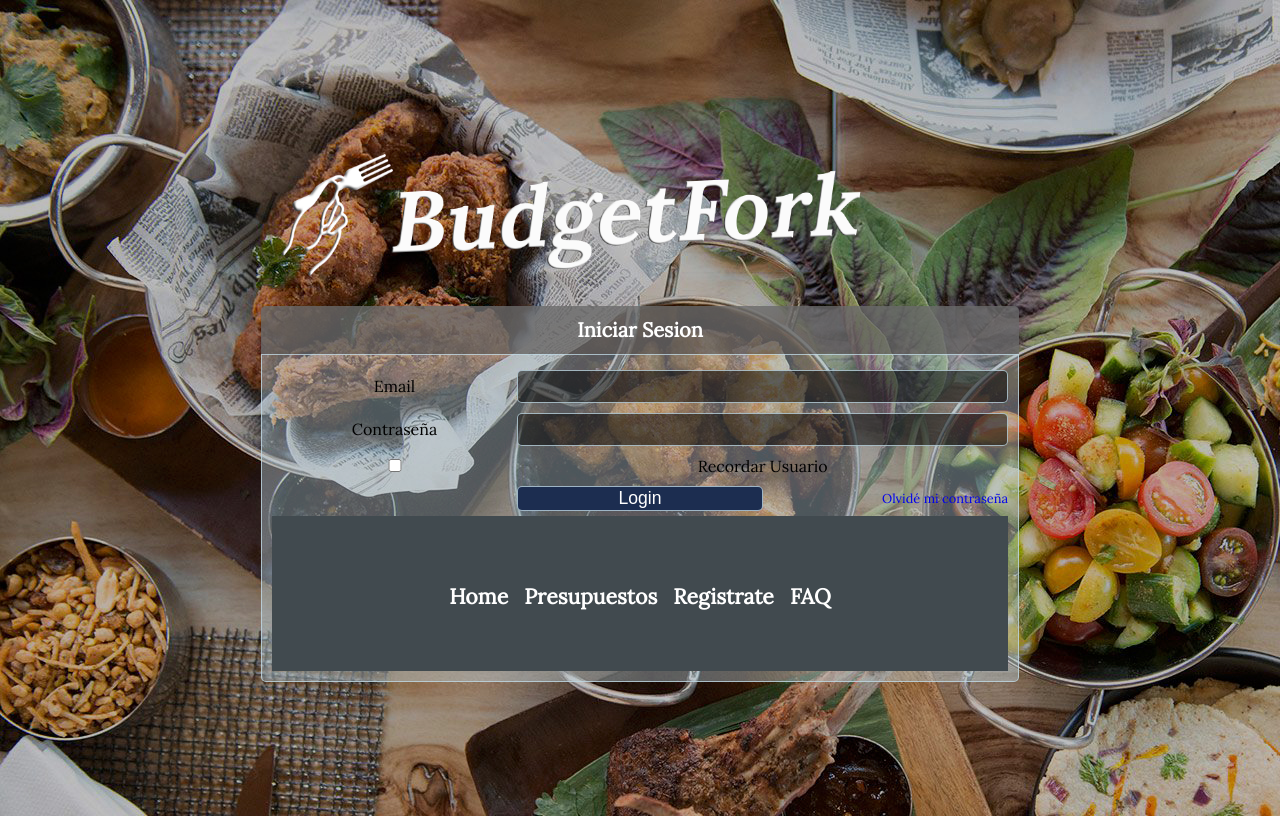
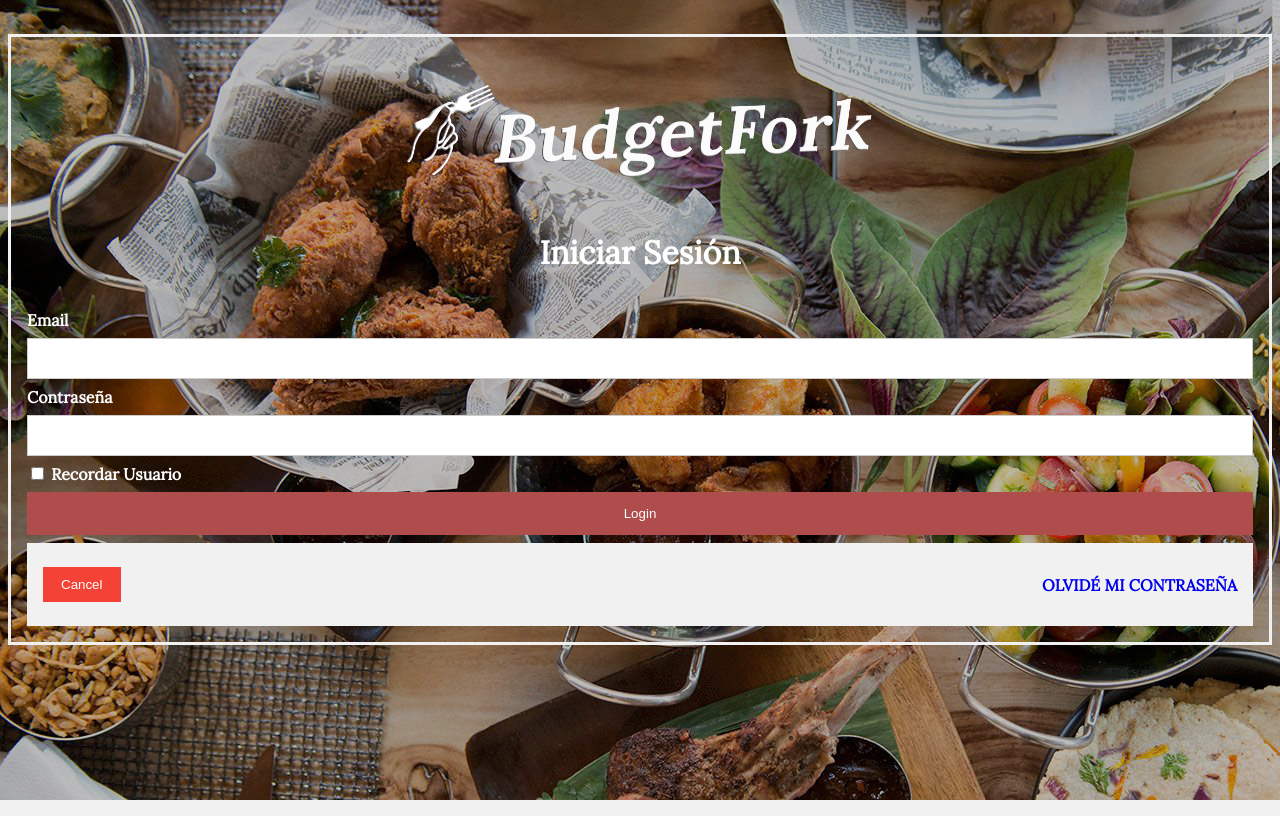
Before and after one commit to ferdeu/sprint3, a PHP site: page /login.php in a window 1280 px wide. Run offline with PHP 8.4, Linux system fonts and the light colour scheme.

Commit message:
Add files via upload

```diff
--- a/login.php
+++ b/login.php
@@ -62,22 +62,17 @@
 
 
 	<link href="https://fonts.googleapis.com/css?family=Lora" rel="stylesheet">
-  <link rel="stylesheet" href="./css/login.css">
+  <link rel="stylesheet" href="./css/estilo.css">
 
 </head>
 
 <body>
-  <header>
-    <a href="./index.php">
-    <div class="logo"><img src="img/logo-home2.png" alt="logotipo" class="logo1">
-      </a>
-    </div>
-  </header>
-  <h1>Iniciar Sesion</h1>
-
   <form class="login" action="" method="post">
 
-
+		<div class="imgcontainer"><a href="./index.php">
+			<img src="img/logo-home2.png" alt="Avatar" class="avatar"></a>
+		</div>
+		<h1>Iniciar Sesión</h1>
     <?php
 		//Si no existe el usuario
 		if ($usuario):
@@ -97,10 +92,9 @@
     </div>
     <?php endif; ?>
 
-
-
+<div class="container">
       <div>
-        <label for="email">Email</label>
+        <label for="email"><b>Email<b/></label>
         <input type="text" name="email" id="email" required
 				value="<?= existeParametro('email',$_COOKIE) ? $_COOKIE['email'] : $email ?>">
   			<?php if($error && !$email):?>
@@ -109,7 +103,7 @@
       </div>
 
       <div>
-        <label for="password">Contraseña</label>
+        <label for="password"><b>Contraseña</b></label>
         <input type="password" name="password" id="password" required value="<?= existeParametro('password',$_COOKIE) ? $_COOKIE['password'] : $password ?>">
         <?php if($error && !$password):?>
   				<span>Ingrese su password</span>
@@ -119,22 +113,18 @@
 			<div>
 				<input type="checkbox" name="recordarUsuario" value="recordar"
 				<?php if(existeParametro('recordar',$_COOKIE)):?> checked <?php endif; ?>>
-				<label for="recordarUsuario">Recordar Usuario</label>
+				<label for="recordarUsuario"><b>Recordar Usuario</b></label>
       </div>
 
 
       <div class="actions">
-        <input type="submit" name="login" value="Login"> <a href="/forgot">Olvidé mi contraseña</a>
-      </div>
-
-      <footer>
-        <ul>
-          <li><a href="./index.php"><h5>Home</i></h5></a></li>
-          <li><a href="./presupuestos.php"><h5>Presupuestos</i></h5></a></li>
-          <li><a href="./registro.php"><h5>Registrate</i></h5></a></li>
-          <li><a href="./faq.php"><h5>FAQ</i></h5></a></li>
-        </ul>
-      </footer>
+				<button type="submit" name="login" value="Login">Login</button>
+				<div class="container" style="background-color:#f1f1f1">
+		   	<button type="button" class="cancelbtn"><a href="./index.php" style="color:white;text-decoration:none">Cancel</a></button>
+		   	<span class="psw"><a href="/forgot" style="text-decoration: none;">Olvidé mi contraseña</b></span>
+		 		</div>
+			</div>
+		</div>
   </form>
 
 </body>
```
Also changed, not shown: registro.php (+21 -32 lines).
